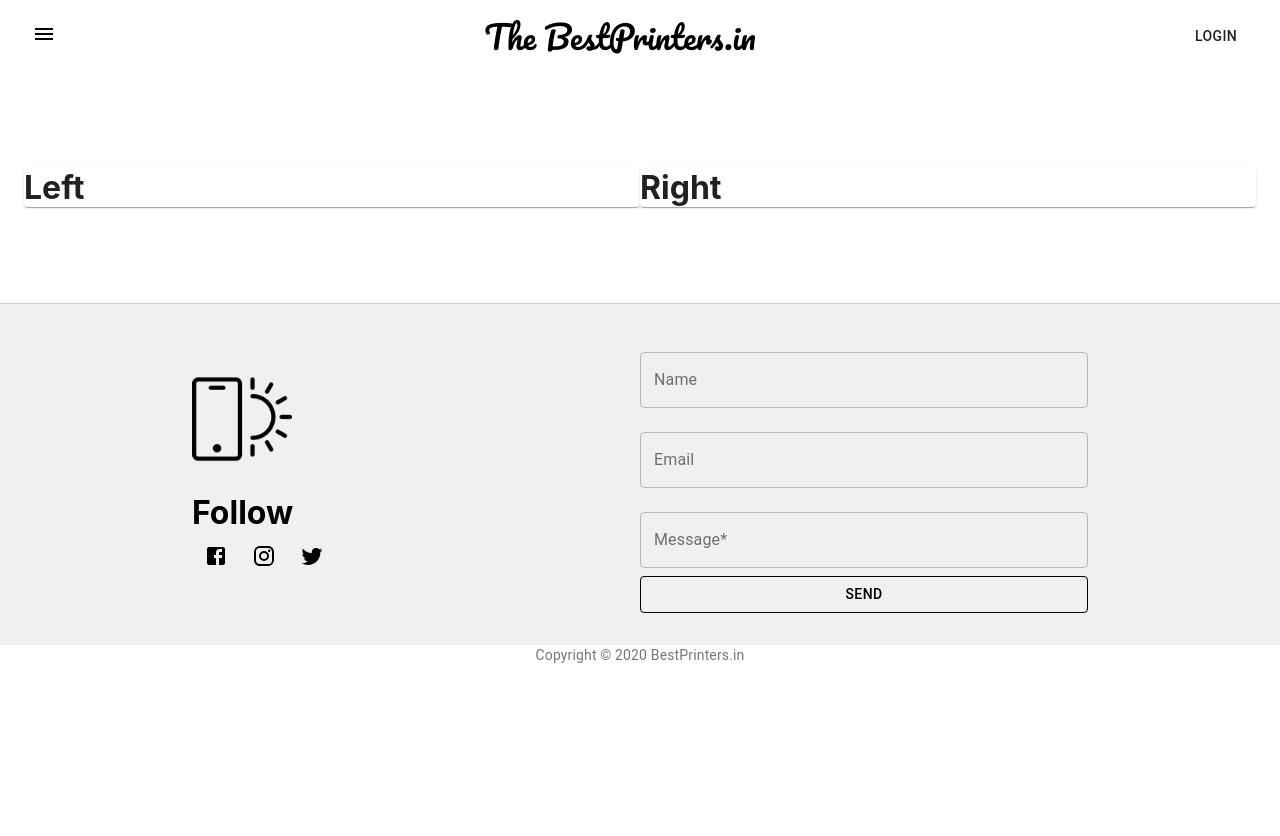
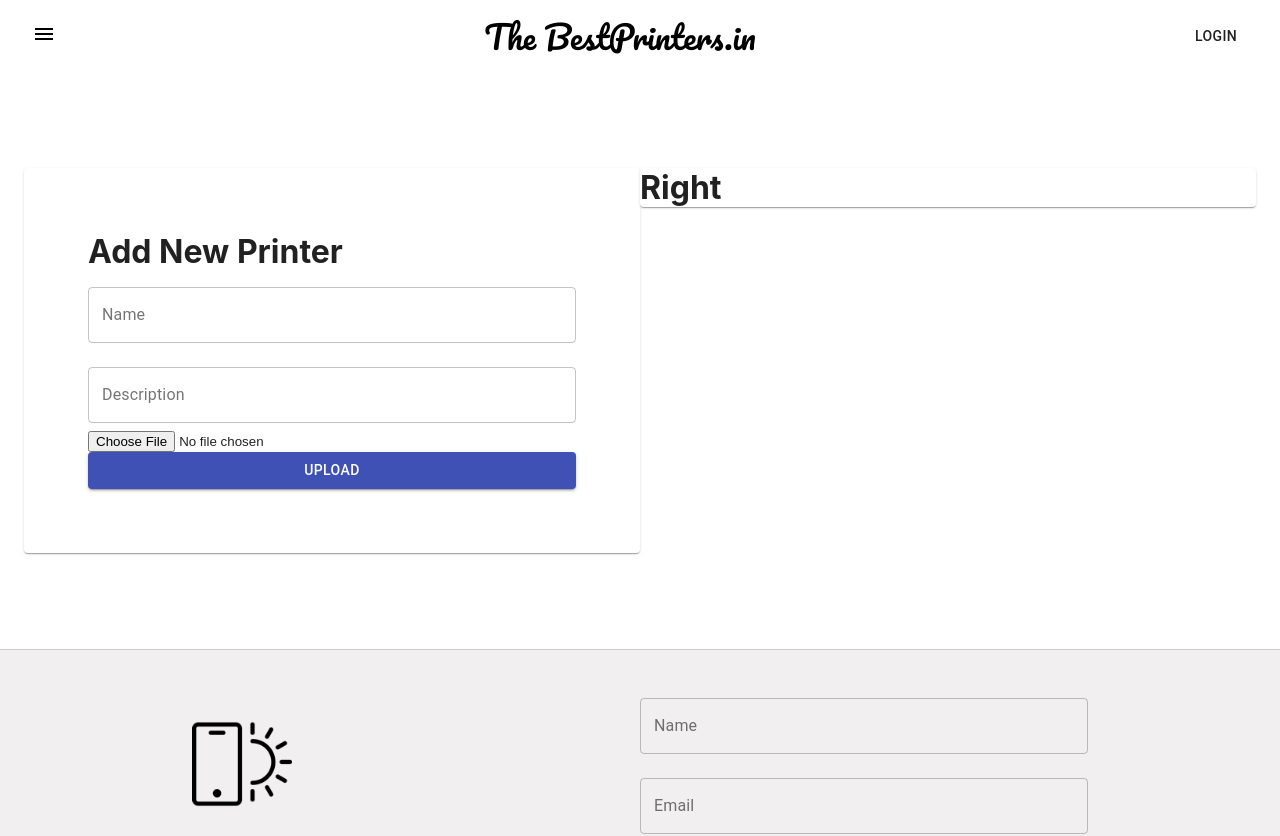
Before and after one commit to bineetNaidu/best-printers, a Next.js app: page /admin in a window 1280 px wide. Shown: the top 836 px of the page. Before the commit the page ends 800 px from the top, so only its background shows below. Built offline with nearby package versions, Linux system fonts and the light colour scheme; no server answers.

Commit message:
Add base Admin Create Form

```diff
--- /dev/null
+++ b/components/AdminCreateForm.module.css
@@ -0,0 +1,5 @@
+.adminCreateForm {
+  display: flex;
+  flex-direction: column;
+  padding: 4rem;
+}
--- /dev/null
+++ b/components/AdminCreateForm.tsx
@@ -0,0 +1,40 @@
+import React from 'react';
+import styles from './AdminCreateForm.module.css';
+import TextField from '@material-ui/core/TextField';
+import Button from '@material-ui/core/Button';
+import useFormState from '../hooks/useFormState';
+
+const AdminCreateForm = () => {
+  // States
+  const [name, handleName, resetname] = useFormState('');
+  const [description, handleDescription, resetDesc] = useFormState('');
+  const [file, setFile] = React.useState<any>(undefined);
+  console.log(file);
+  return (
+    <form className={styles.adminCreateForm}>
+      <h1>Add New Printer</h1>
+      <TextField
+        label="Name"
+        variant="outlined"
+        margin="normal"
+        value={name}
+        onChange={handleName}
+      />
+      <TextField
+        label="Description"
+        multiline
+        variant="outlined"
+        margin="normal"
+        value={description}
+        onChange={handleDescription}
+      />
+      <input type="file" onChange={(e) => setFile(e.target.files[0])} />
+      {file && <span>{file?.name}</span>}
+      <Button type="submit" variant="contained" color="primary">
+        Upload
+      </Button>
+    </form>
+  );
+};
+
+export default AdminCreateForm;
--- a/pages/admin/index.tsx
+++ b/pages/admin/index.tsx
@@ -1,6 +1,7 @@
 import Container from '@material-ui/core/Container';
 import Grid from '@material-ui/core/Grid';
 import Paper from '@material-ui/core/Paper';
+import AdminCreateForm from '../../components/AdminCreateForm';
 import styles from '../../styles/adminIndex.module.css';
 
 const index: React.FC = () => {
@@ -9,7 +10,7 @@ const index: React.FC = () => {
       <Grid container>
         <Grid item xs>
           <Paper elevation={1}>
-            <h1>Left</h1>
+            <AdminCreateForm />
           </Paper>
         </Grid>
         <Grid item xs>
```
